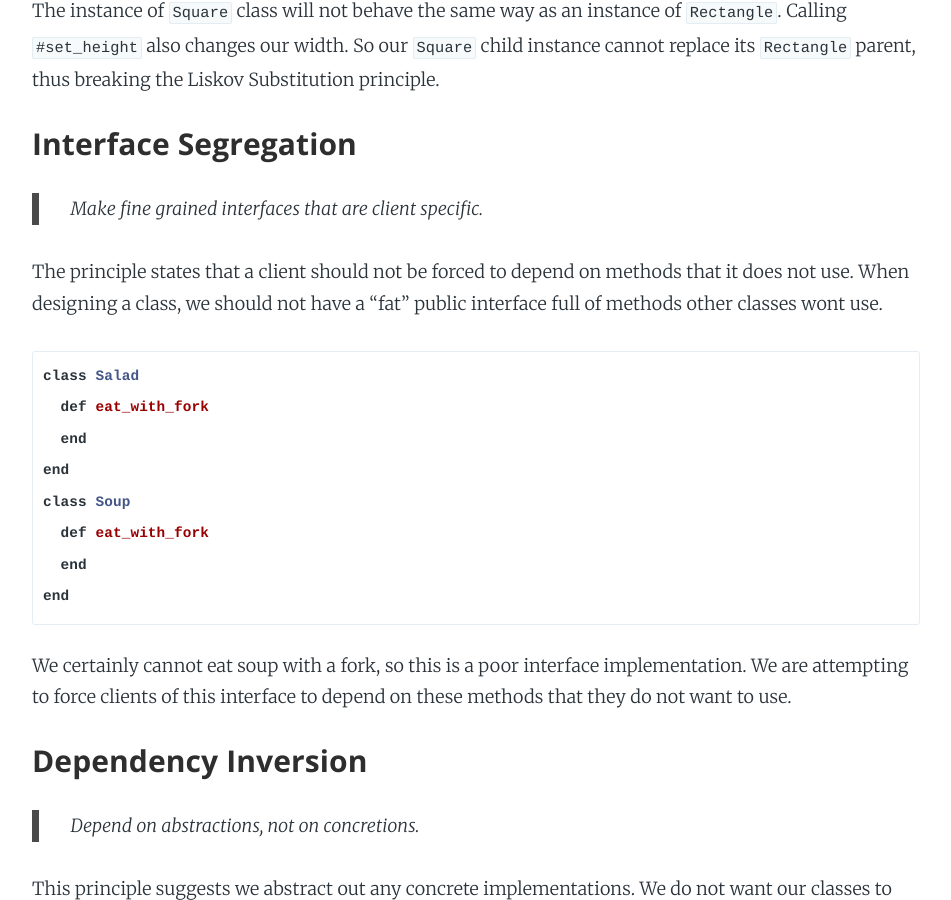
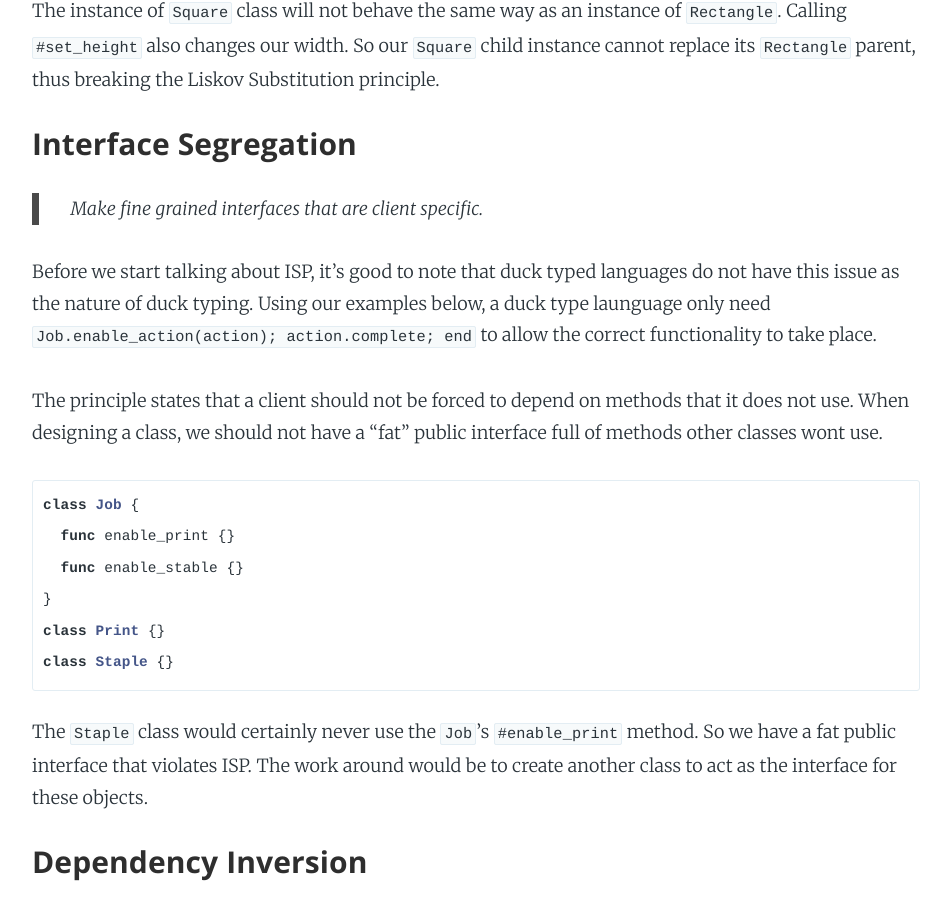
Before and after one commit to Carpk/ShawnKlein, a Jekyll site: the page built from _posts/2016-07-06-solid-principles.md, in a window 1280 px wide and 900 px high, scrolled down 5842 px. Shown: the whole window, without its empty margins (164-1115 px from the left). Built offline with Jekyll 4.4.1, drawn with Linux system fonts in a browser that asks for light colours; nearby versions of some CDN libraries; some web fonts are replaced; Markdown is read by kramdown in place of the engine named in the settings; some of the changed text lies outside the part shown.

Commit message:
redefine ISP section in SOLID post

`````diff
--- a/_posts/2016-07-06-solid-principles.md
+++ b/_posts/2016-07-06-solid-principles.md
@@ -163,19 +163,20 @@ The instance of `Square` class will not behave the same way as an instance of `R
 
 > Make fine grained interfaces that are client specific.
 
+Before we start talking about ISP, it's good to note that duck typed languages do not have this issue as the nature of duck typing. Using our examples below, a duck type launguage only need `Job.enable_action(action); action.complete; end` to allow the correct functionality to take place.
+
 The principle states that a client should not be forced to depend on methods that it does not use. When designing a class, we should not have a "fat" public interface full of methods other classes wont use.
 
-````ruby
-class Salad
-  def eat_with_fork
-  end
-end
-class Soup
-  def eat_with_fork
-  end
-end
+````swift
+class Job {
+  func enable_print {}
+  func enable_stable {}
+}
+class Print {}
+class Staple {}
 ````
-We certainly cannot eat soup with a fork, so this is a poor interface implementation. We are attempting to force clients of this interface to depend on these methods that they do not want to use.
+
+The `Staple` class would certainly never use the `Job`'s `#enable_print` method. So we have a fat public interface that violates ISP. The work around would be to create another class to act as the interface for these objects.
 
 ###<a name="dependency_inversion"></a>Dependency Inversion
 
`````
Also changed, not shown: other parts of _posts/2016-07-06-solid-principles.md (+5 -5 lines).
